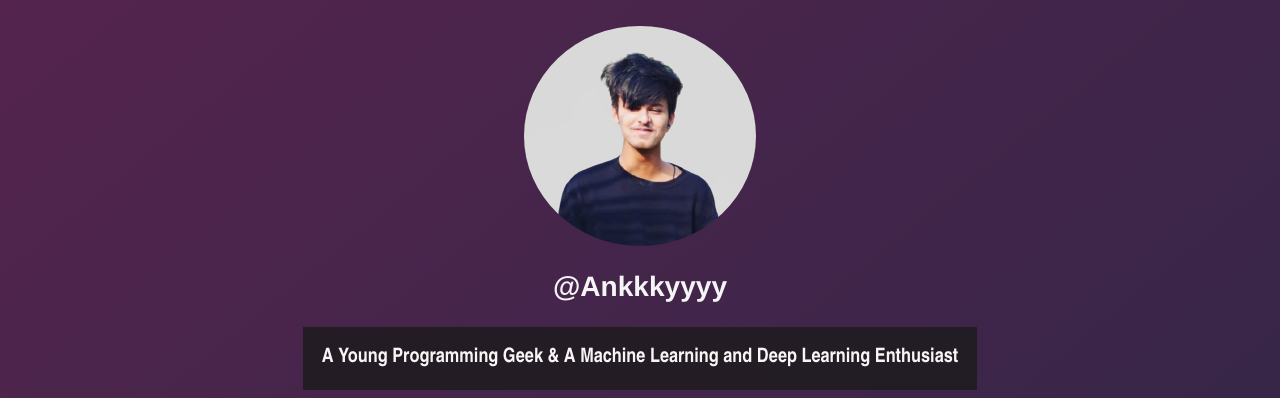
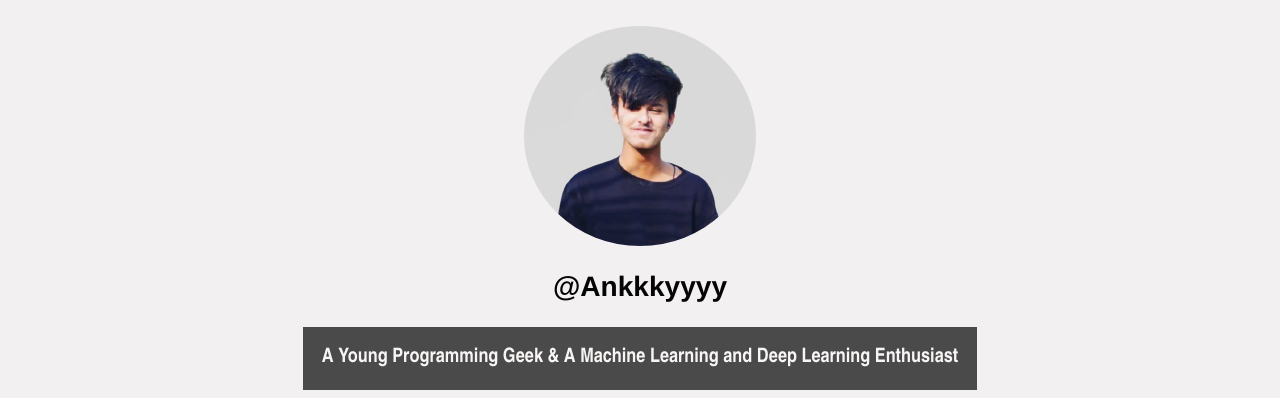
Before and after one commit to ankitmishralive/ankitmishralive.github.io, a plain HTML site: page index.html in a window 1280 px wide. Shown: the top 398 px of the page. Drawn offline with Linux system fonts and the light colour scheme.

Commit message:
Initial Commit

```diff
--- a/style.css
+++ b/style.css
@@ -3,13 +3,15 @@
     padding: 0%;
 }
 body{
-    background: #54244E;
+    background: rgba(236, 233, 233, 0.651);
+    /* background: #54244E;
     background: -webkit-linear-gradient(top left, #54244E, #2A2745);
     background: -moz-linear-gradient(top left, #54244E, #2A2745);
-    background: linear-gradient(to bottom right, #54244E, #2A2745);
+    background: linear-gradient(to bottom right, #54244E, #2A2745); */
     /* background-image: linear-gradient(135deg, #FF7AF5 10%, #513162 100%); */
     /* background-image: linear-gradient(135deg, #3B2667 10%, #5a3b70 100%); */
     /* background-image: linear-gradient(135deg, #434343 10%, #000000 100%); */
+
     background-repeat: no-repeat;
 
 }
@@ -37,7 +39,7 @@ body{
     display: flex;
     align-content: center;
     justify-content: center;
-    color: whitesmoke;
+    color: rgb(5, 5, 5);
     font-family:Helvetica;
     font-size: 1.5rem;
     /* 1 rem = 16 pixels */
```
